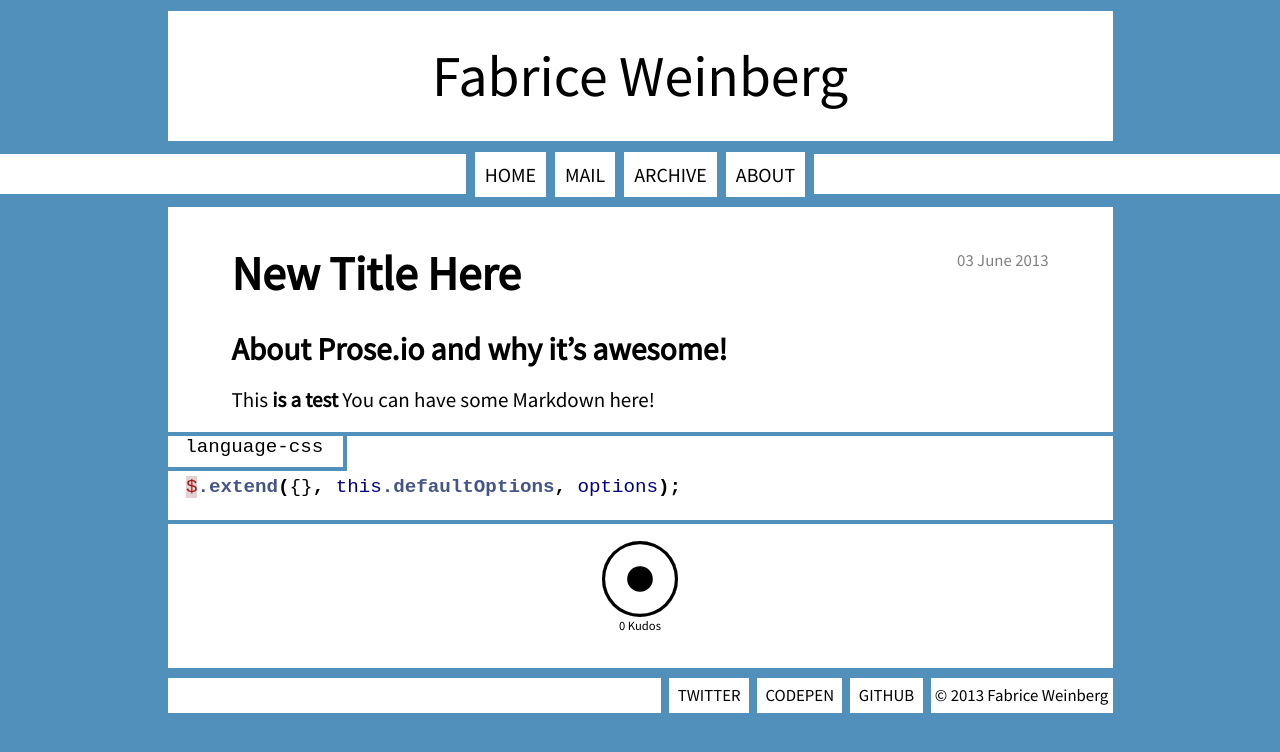
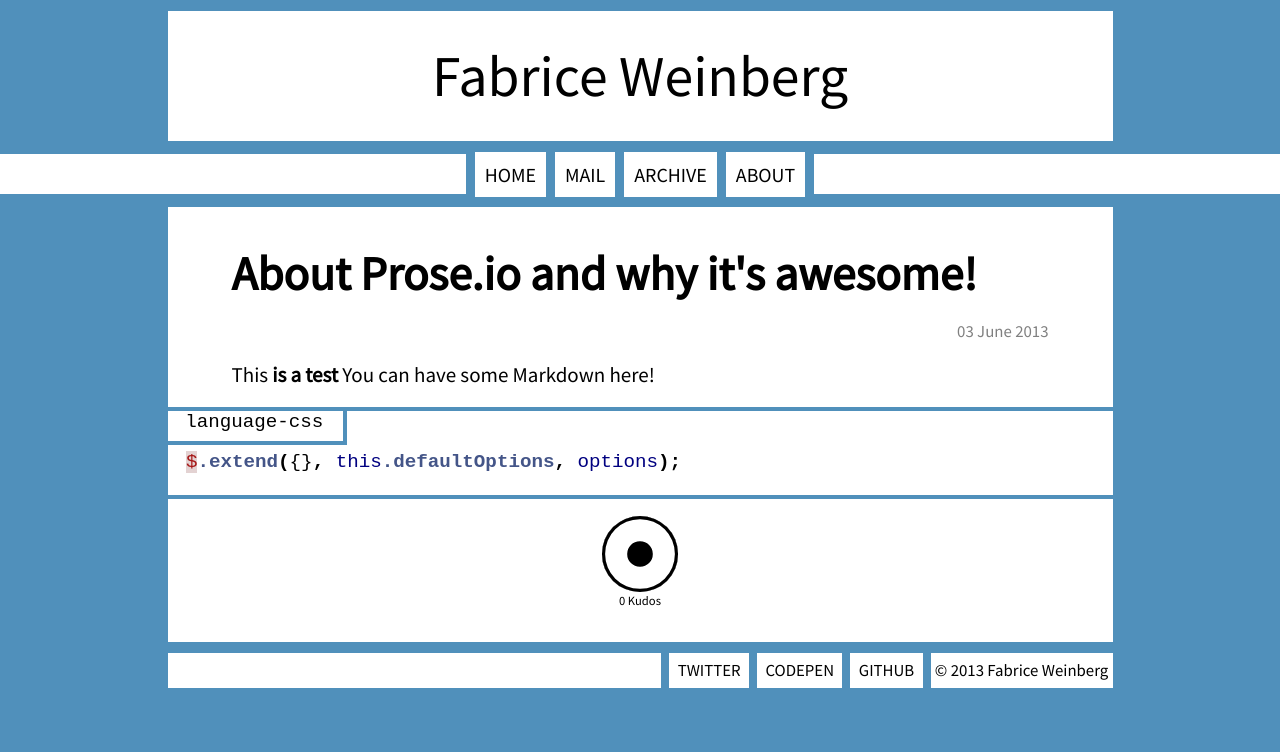
Before and after one commit to FWeinb/fweinb.github.com, a Jekyll site: the page built from _posts/2013-06-03-about-prose-io.md, in a window 1280 px wide. Shown: the top 752 px of the page. Built offline with Jekyll 4.4.1, drawn with Linux system fonts in a browser that asks for light colours; Markdown is read by kramdown in place of the engine named in the settings.

Commit message:
Created 2013-06-03-about-prose-io.md

```diff
--- a/_posts/2013-06-03-about-prose-io.md
+++ b/_posts/2013-06-03-about-prose-io.md
@@ -3,13 +3,13 @@ published:
   - "false"
   - "true"
 layout: post
-title: New Title Here
+title: "About Prose.io and why it's awesome!"
 
 ---
 
-## About Prose.io and why it's awesome!
+This **is a test** You can have some Markdown here!
 
-This **is a test** You can have some Markdown here!
+
 
 <div class="highlight-full-view">
 {% highlight css %}
```
